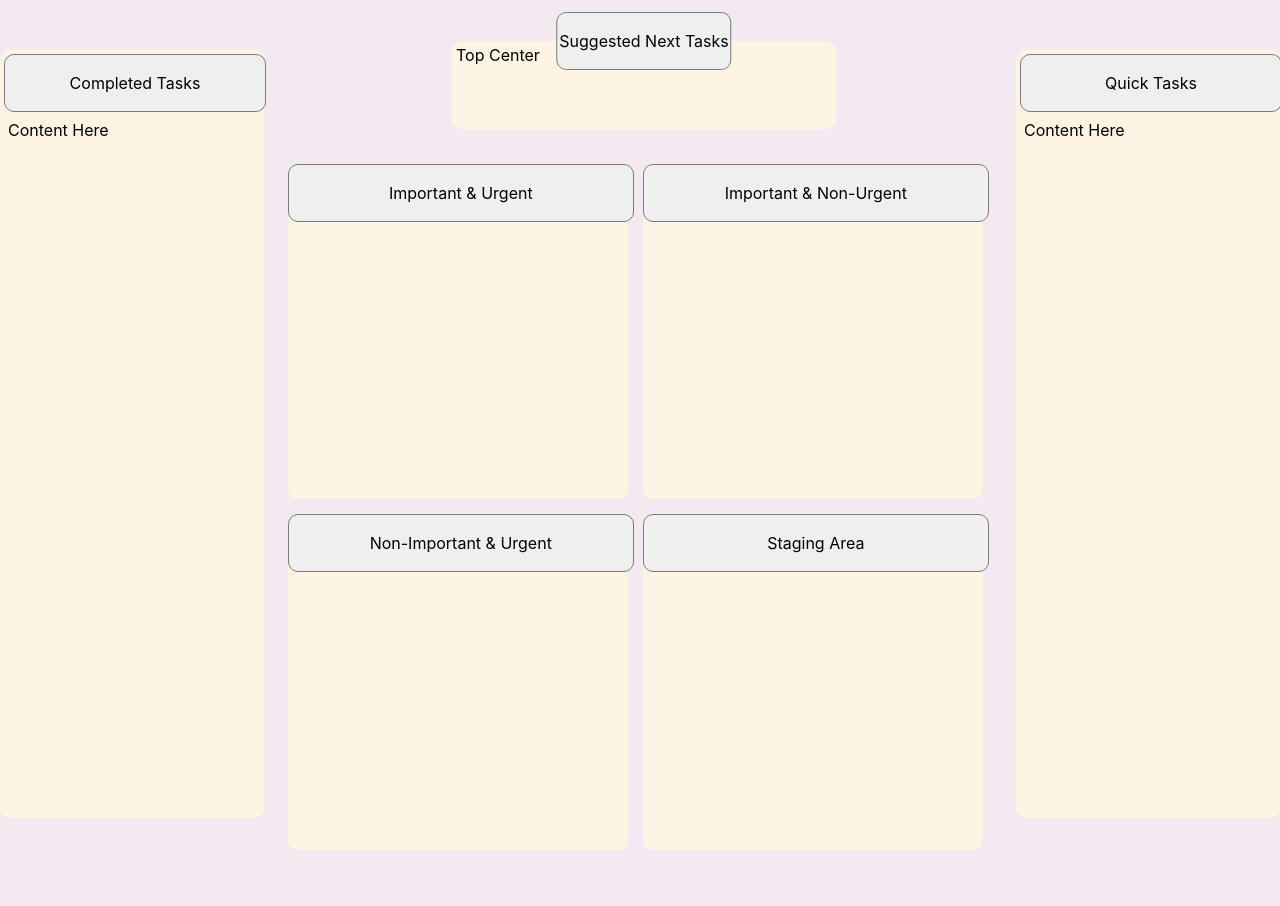
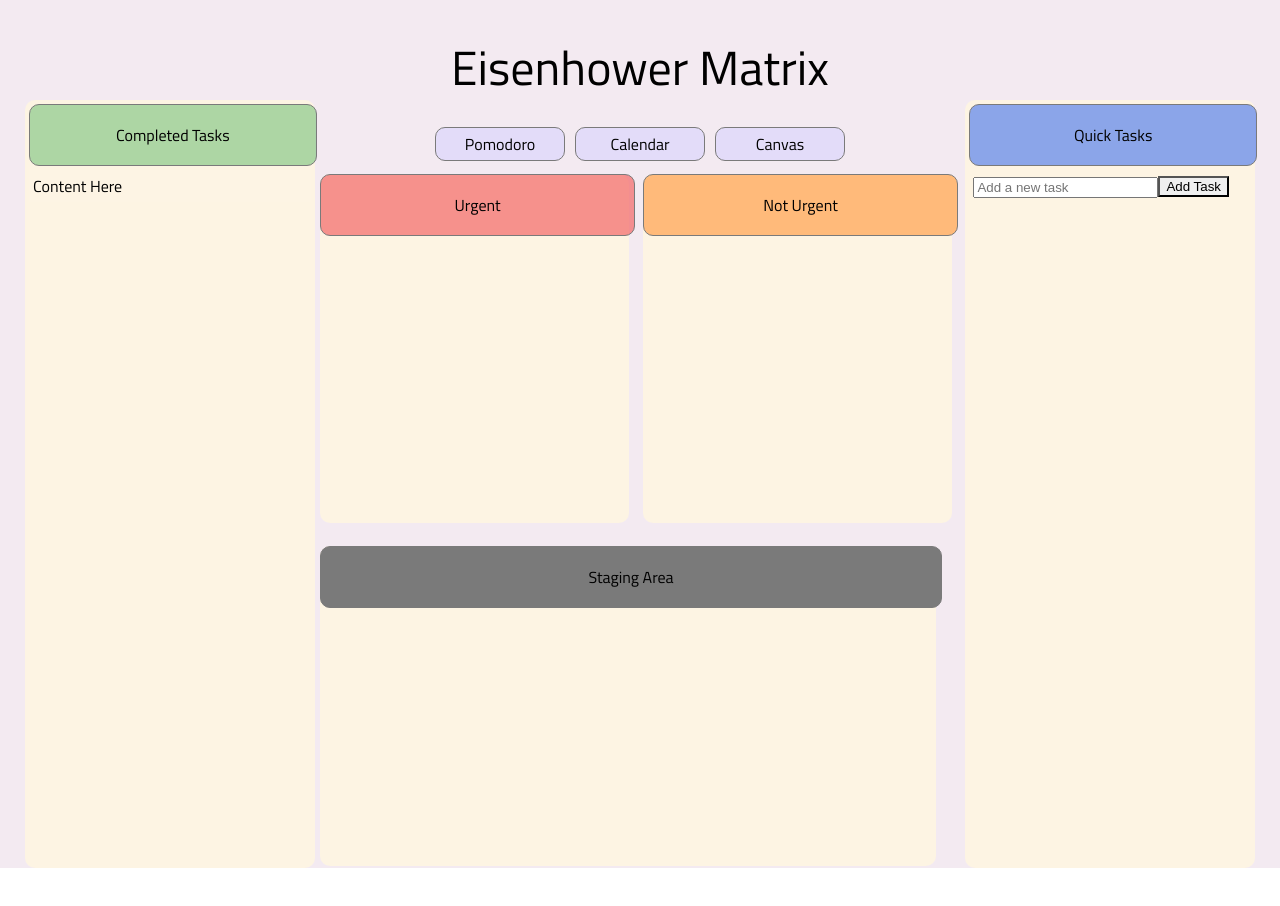
Before and after one commit to AayushGupta16/eisenhower-box, a React (Create React App) app: page / in a window 1280 px wide. Shown: the top 906 px of the page. Before the commit the page ends 859 px from the top, so only its background shows below. Built offline with nearby package versions, Linux system fonts and the light colour scheme.

Commit message:
Added Staging area

```diff
--- a/package.json
+++ b/package.json
@@ -3,6 +3,7 @@
   "version": "0.1.0",
   "private": true,
   "dependencies": {
+    "@chakra-ui/icons": "^2.1.1",
     "@chakra-ui/react": "^2.8.1",
     "@emotion/react": "^11.11.1",
     "@emotion/styled": "^11.11.0",
@@ -13,6 +14,7 @@
     "marked": "^9.0.3",
     "react": "^18.2.0",
     "react-dom": "^18.2.0",
+    "react-router-dom": "^6.16.0",
     "react-scripts": "5.0.1",
     "web-vitals": "^2.1.4"
   },
--- a/public/index.html
+++ b/public/index.html
@@ -1,6 +1,7 @@
 <!DOCTYPE html>
 <html lang="en">
   <head>
+    <link rel="stylesheet" href="https://fonts.googleapis.com/css2?family=Titillium+Web:wght@400;700&display=swap" />
     <link href="https://fonts.googleapis.com/css2?family=Roboto:wght@300;400;500&display=swap" rel="stylesheet">
     <meta charset="utf-8" />
     <link rel="icon" href="%PUBLIC_URL%/favicon.ico" />
--- a/src/App.css
+++ b/src/App.css
@@ -1,4 +1,9 @@
-body, #root {
+/* Add this line at the top of your CSS file to import Titillium Web from Google Fonts */
+@import url('https://fonts.googleapis.com/css2?family=Titillium+Web:wght@300;400;600;700&display=swap');
+
+
+ody, #root {
+  font-family: 'Titillium Web', sans-serif;
   background-color: #F3EAF1;
   margin: 0;
   height: 100%;
--- a/src/App.js
+++ b/src/App.js
@@ -1,23 +1,25 @@
 // App.js
-import { Box, Flex } from "@chakra-ui/react";
+import {ChakraProvider, Box, Flex } from "@chakra-ui/react";
 import LeftSection from './LeftSection';
 import RightSection from './RightSection';
 import CenterTopSection from './CenterTopSection';
 import NestedContainers from './NestedContainers';
 import './App.css';
 
+
 function App() {
   return (
     <Box bg="#F3EAF1" minH="100vh" position="relative">
       <Flex width="full">
         <LeftSection />
+        <CenterTopSection />
         <Box flex="1">
-          <CenterTopSection />
           <NestedContainers />
         </Box>
         <RightSection />
       </Flex>
     </Box>
+
   );
 }
 
--- a/src/CenterTopSection.js
+++ b/src/CenterTopSection.js
@@ -1,38 +1,165 @@
-// CenterTopSection.js
-import { Box, Flex, Text } from "@chakra-ui/react";
+
+import React from 'react';
+import { Flex, Text, Button } from "@chakra-ui/react";
 
 const CenterTopSection = () => {
   return (
-    <Box
-      position="relative"
-      top="5%"
-      w="50%"
-      left="25%"
-      h="10vh"
-      bg="#FDF4E3"
+    <Flex
+      direction="column"
+      align="center"
+      position="absolute"
+      top="-2%"
+      left="50%"
+      transform="translate(-50%, 0)"
+      zIndex="2"
+    >
+      <Text fontSize="48px">Eisenhower Matrix</Text>
+      <Flex mt={-30}>
+        <LinkBox href="https://pomofocus.io" text="Pomodoro" />
+        <LinkBox href="https://calendar.google.com" text="Calendar" />
+        <LinkBox href="https://elms.umd.edu/" text="Canvas" />
+      </Flex>
+    </Flex>
+  );
+};
+
+const LinkBox = ({ text, href }) => {
+  return (
+    <Button
+      as="a"
+      href={href}
+      target="_blank"
+      rel="noopener noreferrer"
+      m={5}
       p={4}
       borderRadius="10px"
+      bg="#E3DCF9"
+      border="1px solid #7A7A7A"
+      textDecoration="none"
+      color="black"
+      width="120px"
     >
-      {/* Title Box */}
+      {text}
+    </Button>
+  );
+};
+
+
+
+
+export default CenterTopSection;
+
+//FOR ADD EVENT
+/**
+import React, { useState, useEffect } from 'react';
+import {
+  Box, Flex, Text, Button, Input, IconButton
+} from "@chakra-ui/react";
+import { CloseIcon } from '@chakra-ui/icons';
+
+const CenterTopSection = () => {
+  const [links, setLinks] = useState([]);
+  const [isAdding, setIsAdding] = useState(false);
+  const [newLink, setNewLink] = useState({ text: '', href: '' });
+
+  useEffect(() => {
+    const savedLinks = JSON.parse(localStorage.getItem('links')) || [];
+    setLinks(savedLinks);
+  }, []);
+
+  useEffect(() => {
+    localStorage.setItem('links', JSON.stringify(links));
+  }, [links]);
+
+  const addLink = () => {
+    if (newLink.text && newLink.href) {
+      setLinks([...links, newLink]);
+      setNewLink({ text: '', href: '' });
+      setIsAdding(false);
+    }
+  };
+
+  const deleteLink = (text) => {
+    const updatedLinks = links.filter(link => link.text !== text);
+    setLinks(updatedLinks);
+  };
+
+  return (
     <Flex
+      direction="column"
+      align="center"
       position="absolute"
       top="0%"
       left="50%"
-        transform="translate(-50%, -50%)"
-        bg="#EFEFEF"
-        border="1px solid #7A7A7A"
-        borderRadius="10px"
-        justify="center"
-        align="center"
-        padding={2}
-        minW="40%"  // Added minimum width property to make the title box wider
+      transform="translate(-50%, 0)"
+      zIndex="2"
     >
-        <Text>Suggested Next Tasks</Text>
+      <Text fontSize="48px">The Eisenhower Box</Text>
+      <Flex mt={-25}>
+        <LinkBox href="https://pomofocus.io" text="Pomodoro" />
+        <LinkBox href="https://calendar.google.com" text="Calendar" />
+        {links.map((link, index) => (
+          <Box key={index} position="relative">
+            <LinkBox href={link.href} text={link.text} />
+            <IconButton
+              icon={<CloseIcon />}
+              size="xs"
+              position="absolute"
+              top="0"
+              right="0"
+              onClick={() => deleteLink(link.text)}
+            />
+          </Box>
+        ))}
+        {isAdding ? (
+          <>
+            <Input
+              value={newLink.text}
+              onChange={(e) => setNewLink({ ...newLink, text: e.target.value })}
+              onBlur={addLink}
+              size="sm"
+            />
+            <Input
+              placeholder="URL"
+              value={newLink.href}
+              onChange={(e) => setNewLink({ ...newLink, href: e.target.value })}
+              onBlur={addLink}
+              onKeyPress={(e) => e.key === 'Enter' && addLink()}
+              size="sm"
+            />
+          </>
+        ) : (
+          <Button onClick={() => setIsAdding(true)}>
+            + Add Link
+          </Button>
+        )}
       </Flex>
-
-      {"Top Center"}
-    </Box>
+    </Flex>
   );
 };
 
+const LinkBox = ({ text, href, onDelete }) => {
+  const fullUrl = href.startsWith('http://') || href.startsWith('https://')
+    ? href
+    : `http://${href}`;
+
+  return (
+    <Button
+      as="a"
+      href={fullUrl}
+      target="_blank"
+      rel="noopener noreferrer"
+      m={2}
+      p={4}
+      borderRadius="md"
+      bg="#EFEFEF"
+      border="1px solid #7A7A7A"
+    >
+      {text}
+    </Button>
+  );
+};
+
+
 export default CenterTopSection;
+*/
--- a/src/LeftSection.js
+++ b/src/LeftSection.js
@@ -4,11 +4,12 @@ import { Box, Flex, Text } from "@chakra-ui/react";
 const LeftSection = () => {
   return (
     <Box
-      w="20%"
+      w="22%"
       h="95vh"
       bg="#FDF4E3"
       p={4}
-      mt="50px"  // Adjust this value to move the box up or down
+      mt="100px"  // Adjust this value to move the box up or down
+      ml="25px"
       borderRadius="10px"
     >
       {/* Title Box */}
@@ -17,7 +18,7 @@ const LeftSection = () => {
         top={0}
         left={0}
         w="100%"
-        bg="#EFEFEF"
+        bg='rgba(135, 200, 134, 0.67)'
         border="1px solid #7A7A7A"
         borderRadius="10px"
         justify="center"
--- a/src/NestedContainers.js
+++ b/src/NestedContainers.js
@@ -2,10 +2,17 @@
 import { Box, Grid, Flex, Text } from "@chakra-ui/react";
 
 const titles = [
-  'Important & Urgent',
-  'Important & Non-Urgent',
+  'Urgent',
+  'Not Urgent',
   'Non-Important & Urgent',
   'Staging Area'
+];
+
+// Defined the colors with transparency as per the requirements
+const titleBoxColors = [
+  'rgba(244, 107, 107, 0.72)',
+  '#FFBA7A',
+  '#7A7A7A'
 ];
 
 const NestedContainers = () => {
@@ -13,7 +20,7 @@ const NestedContainers = () => {
     <Box
       position="absolute"
       top="20%"
-      w="55%"
+      w="50%"
       mx="auto"
       left={0}
       right={0}
@@ -22,15 +29,15 @@ const NestedContainers = () => {
     >
       <Grid
         templateColumns="repeat(2, 1fr)"
+        templateRows="auto auto"
         gap={6}
         h="100%"
-        autoRows="1fr"
       >
-        {titles.map((title, i) => (
+        {titles.slice(0, 2).map((title, i) => (
           <Box
             key={i}
             w="95%"
-            h="95%"
+            h="100%"
             bg="#FDF4E3"
             p={4}
             boxShadow="lg"
@@ -43,20 +50,50 @@ const NestedContainers = () => {
               top={0}
               left={0}
               w="100%"
-              bg="#EFEFEF"
-              border="1px solid #7A7A7A"  // Changed to use border property
+              bg={titleBoxColors[i]}  // Applied colors from the titleBoxColors array
+              border="1px solid #7A7A7A"
               borderRadius="10px"
               justify="center"
               align="center"
               padding={2}
-              zIndex="1"  // Ensure that the title box is above the container
+              zIndex="1"
             >
               <Text>{title}</Text>
             </Flex>
 
-            {`Container ${i + 1}`}
           </Box>
         ))}
+        {/* Staging Area */}
+        <Box
+          gridColumn="span 2"
+          w="95%"
+          h="80%"
+          mt={25}
+          bg="#FDF4E3"
+          p={4}
+          boxShadow="lg"
+          borderRadius="10px"
+          position="relative"
+        >
+          {/* Title Box */}
+          <Flex
+            position="absolute"
+            top={0}
+            left={0}
+            w="100%"
+            bg={titleBoxColors[2]}  // Applied the third color from the titleBoxColors array
+            border="1px solid #7A7A7A"
+            borderRadius="10px"
+            justify="center"
+            align="center"
+            padding={2}
+            zIndex="1"
+          >
+            <Text>{titles[3]}</Text>
+          </Flex>
+
+          Container 3
+        </Box>
       </Grid>
     </Box>
   );
--- a/src/RightSection.js
+++ b/src/RightSection.js
@@ -1,12 +1,23 @@
-// RightSection.js
-import { Box, Flex, Text } from "@chakra-ui/react";
+import { Box, Flex, Text, Input, Button, VStack } from "@chakra-ui/react";
+import { useState } from 'react';
 
 const RightSection = () => {
+  const [tasks, setTasks] = useState([]);  // State to store tasks
+  const [inputValue, setInputValue] = useState('');  // State to store input value
+
+  const handleAddTask = () => {  // Function to add task
+    if (inputValue.trim() !== '') {
+      setTasks([...tasks, inputValue.trim()]);
+      setInputValue('');
+    }
+  };
+
   return (
     <Box
-      w="20%"
+      w="22%"
       h="95vh"
-      mt="50px"  // Adjust this value to move the box up or down
+      mt="100px"
+      mr="25px"
       bg="#FDF4E3"
       p={4}
       borderRadius="10px"
@@ -16,7 +27,7 @@ const RightSection = () => {
         top={0}
         right={0}
         w="100%"
-        bg="#EFEFEF"
+        bg='rgba(68, 116, 238, 0.61)'
         border="1px solid #7A7A7A"
         borderRadius="10px"
         justify="center"
@@ -32,7 +43,18 @@ const RightSection = () => {
         p={4}
         h="full"
       >
-        {"Content Here"}
+        <Input
+          value={inputValue}
+          onChange={(e) => setInputValue(e.target.value)}
+          placeholder="Add a new task"
+          mb={4}
+        />
+        <Button onClick={handleAddTask} mb={4}>Add Task</Button>
+        <VStack align="start" spacing={2}>
+          {tasks.map((task, index) => (
+            <Text key={index}>{task}</Text>  // Display each task
+          ))}
+        </VStack>
       </Box>
     </Box>
   );
```
Also changed, not shown: 1 other file (tests, documents, lock files or other folders). Lines whose indentation alone changed are shown as unchanged.
